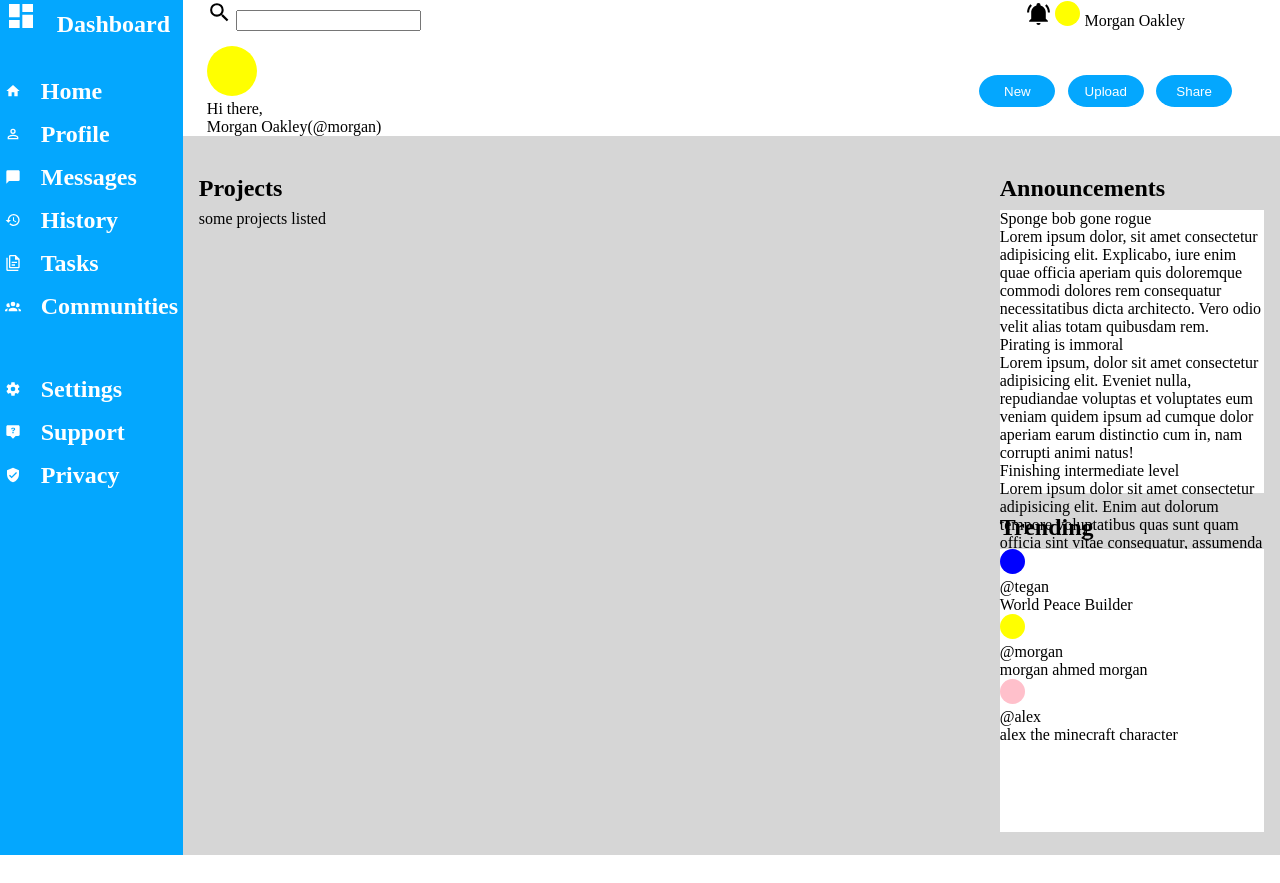
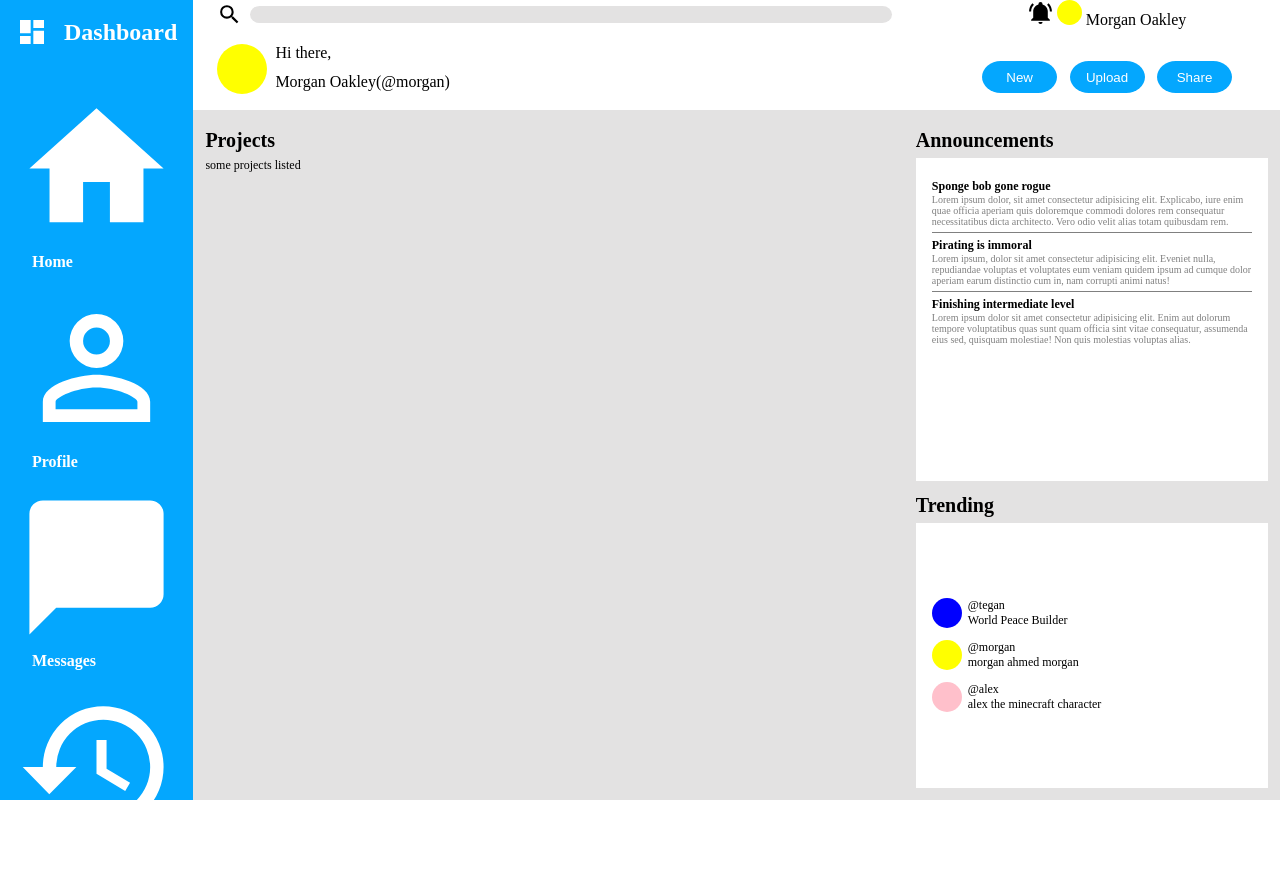
Before and after one commit to PaulaMaged/admin-dashboard, a plain HTML site: page index.html in a window 1280 px wide. Before the commit the page ends 855 px from the top, so only its background shows below. Drawn offline with Linux system fonts and the light colour scheme.

Commit message:
adjust announcements and trending accounts positition and typography

```diff
--- a/index.html
+++ b/index.html
@@ -10,7 +10,7 @@
     <div class="container">
         <div class="header">
             <div class="search">
-                <svg xmlns="http://www.w3.org/2000/svg" viewBox="0 0 24 24" width="25">
+                <svg class="search-icon" xmlns="http://www.w3.org/2000/svg" viewBox="0 0 24 24" width="25">
                     <path d="M9.5,3A6.5,6.5 0 0,1 16,9.5C16,11.11 15.41,12.59 14.44,13.73L14.71,14H15.5L20.5,19L19,20.5L14,15.5V14.71L13.73,14.44C12.59,15.41 11.11,16 9.5,16A6.5,6.5 0 0,1 3,9.5A6.5,6.5 0 0,1 9.5,3M9.5,5C7,5 5,7 5,9.5C5,12 7,14 9.5,14C12,14 14,12 14,9.5C14,7 12,5 9.5,5Z" />
                 </svg>
                 <input type="text" name="searchBar" id="search-bar" aria-label="search bar">
@@ -24,7 +24,7 @@
                 <span class="mini-user-name">Morgan Oakley</span>
             </div>
             <div class="user-info">
-                <svg xmlns="http://www.w3.org/2000/svg" viewBox="0 0 24 24" width="50">
+                <svg class="profile-image" xmlns="http://www.w3.org/2000/svg" viewBox="0 0 24 24" width="50">
                     <circle class="large-profile-circle" cx="50%" cy="50%" r="12" fill="yellow">
                     <!-- place for profile icon -->
                 </svg>
@@ -111,24 +111,24 @@
                     </ul>
                     <div class="trending-header large-header">Trending</div>
                     <ul class="trending-accounts">
-                        <li class="acccount">
-                            <svg xmlns="http://www.w3.org/2000/svg" viewBox="0 0 24 24" width="25">
+                        <li class="account">
+                            <svg class="mini-photo" xmlns="http://www.w3.org/2000/svg" viewBox="0 0 24 24" width="25">
                                 <circle class="mini-profile-circle" cx="50%" cy="50%" r="12" fill="blue">
                                 <!-- place for profile icon -->
                             </svg>
                             <div class="tag">@tegan</div>
                             <div class="status">World Peace Builder</div>
                         </li>
-                        <li class="acccount">
-                            <svg xmlns="http://www.w3.org/2000/svg" viewBox="0 0 24 24" width="25">
+                        <li class="account">
+                            <svg class="mini-photo" xmlns="http://www.w3.org/2000/svg" viewBox="0 0 24 24" width="25">
                                 <circle class="mini-profile-circle" cx="50%" cy="50%" r="12" fill="yellow">
                                 <!-- place for profile icon -->
                             </svg>
                             <div class="tag">@morgan</div>
                             <div class="status">morgan ahmed morgan</div>
                         </li>
-                        <li class="acccount">
-                            <svg xmlns="http://www.w3.org/2000/svg" viewBox="0 0 24 24" width="25">
+                        <li class="account">
+                            <svg class="mini-photo" xmlns="http://www.w3.org/2000/svg" viewBox="0 0 24 24" width="25">
                                 <circle class="mini-profile-circle" cx="50%" cy="50%" r="12" fill="pink">
                                 <!-- place for profile icon -->
                             </svg>
--- a/style.css
+++ b/style.css
@@ -1,5 +1,5 @@
-html, body {
-    width: 100%;
+body {
+    height: 100vh;
     padding: 0;
     margin: 0;
 }
@@ -10,12 +10,18 @@ ul {
     margin: 0;
 }
 
+input {
+    border-radius: 3%/100%;
+    height: 15px;
+    border: 0;
+    background-color: #e3e2e2;
+}
+
 .container {
-    /* min-height: 100vh; */
-    width: 100%;
+    height: 100%;
     display: grid;
-    grid-template-columns: minmax(100px, 1fr) minmax(600px, 6fr);
-    grid-template-rows: min-content min-content;
+    grid-template-columns: auto minmax(600px, 8fr);
+    grid-template-rows: min-content 1fr;
 }
 
 .header {
@@ -30,6 +36,14 @@ ul {
 
     .search , .user-info {
         justify-self: start;
+    }
+
+    .search {
+        display: grid;
+        grid-template-columns: auto 1fr;
+        align-items: center;
+        width: 90%;
+        gap: 1ch;
     }
 
     .user-info-mini, .buttons-container {
@@ -51,23 +65,40 @@ ul {
         border: 0;
         color: white;
     }
+
+    .user-info {
+        display: grid;
+        grid-template: auto auto / auto auto;
+        padding-bottom: 2ch;
+        gap: 1ch;
+
+        .profile-image {
+            grid-row: 1 / span 2;
+        }
+    }
 }
 
 .side-bar {
+    padding: 2ch;
     background-color: rgb(4, 167, 254);
     grid-row: 1 / 3;
+
 
     .side-bar-grid {
         display: grid;
         justify-content: center;
         align-content: start;
         gap: 5ch;
+
+        .dashboard {
+            display: grid;
+            grid-auto-flow: column;
+            align-items: center;
+        }
     }
 
-    ul {
-        list-style: none;
-        margin: 0;
-        padding: 0;
+    .dashboard-text {
+        font-size: 24px;
     }
 
     .dashboard img {
@@ -75,8 +106,11 @@ ul {
         filter: invert(100%);
     }
 
+    .link {
+    }
+
     .link img {
-        height: 16px;
+        height: 100%;
         filter: invert(100%);
     }
 
@@ -84,8 +118,9 @@ ul {
         position: relative;
         color: white;
         font-weight: 700;
-        font-size: 24px;
+        font-size: 16px;
         margin-left: 1rem;
+
     }
 
     li {
@@ -96,12 +131,13 @@ ul {
 
 
 .main-content-section {
-    background-color: rgb(214, 214, 214);
+    background-color: #e3e2e2;
     display: grid;
-    grid-template-columns: minmax(600px, 6fr) minmax(200px, 2fr);
-    grid-template-rows: minmax(25px, 50px) minmax(100px, 1fr);
+    grid-template-columns: minmax(600px, 6fr) minmax(200px, 3fr);
+    grid-template-rows: minmax(25px, 30px) minmax(100px, 1fr);
     gap: 1ch;
     padding: 2ch;
+    font-size: 12px;
 
     .projects {
         display: grid;
@@ -118,13 +154,51 @@ ul {
 
         .remainder {
             display: grid;
-            grid-template-rows: 45% minmax(30px, 40px) 45%;
+            grid-template-rows: auto 30px auto;
             gap: 1ch;
 
             .announcements, .trending-accounts {
                 background-color: white;
+                padding: 1rem;
+                /* overflow: auto; */
             }
         }
+    }
+
+    .trending-accounts {
+        display: grid;
+        justify-content: left;
+        align-content: center;
+        gap: 2ch;
+    }
+    li.account {
+        display: grid;
+        grid-template: auto auto / auto auto;
+        justify-content: left;
+        align-items: center;
+        gap: 0 1ch;
+        .mini-photo {
+            grid-row: 1 / span 2;
+            width: 30px;
+        }
+
+    }
+
+    .announcements > li:not(:last-child) {
+        border-bottom: 1px solid grey;
+        padding-bottom: 5px;
+    }
+
+    .announcement-header {
+        font-size: 12px;
+        font-weight: 700;
+        padding-top: 5px;
+    }
+
+    .announcement-description {
+        font-size: 10px;
+        /* font-weight: 100;     */
+        color: grey;
     }
 
     div[class*="header"] {
@@ -135,7 +209,7 @@ ul {
     }
 
     .large-header {
-        font-size: 24px;
+        font-size: 20px;
         font-weight: 700;
     }
 
```
Also changed, not shown: 1 other file.
